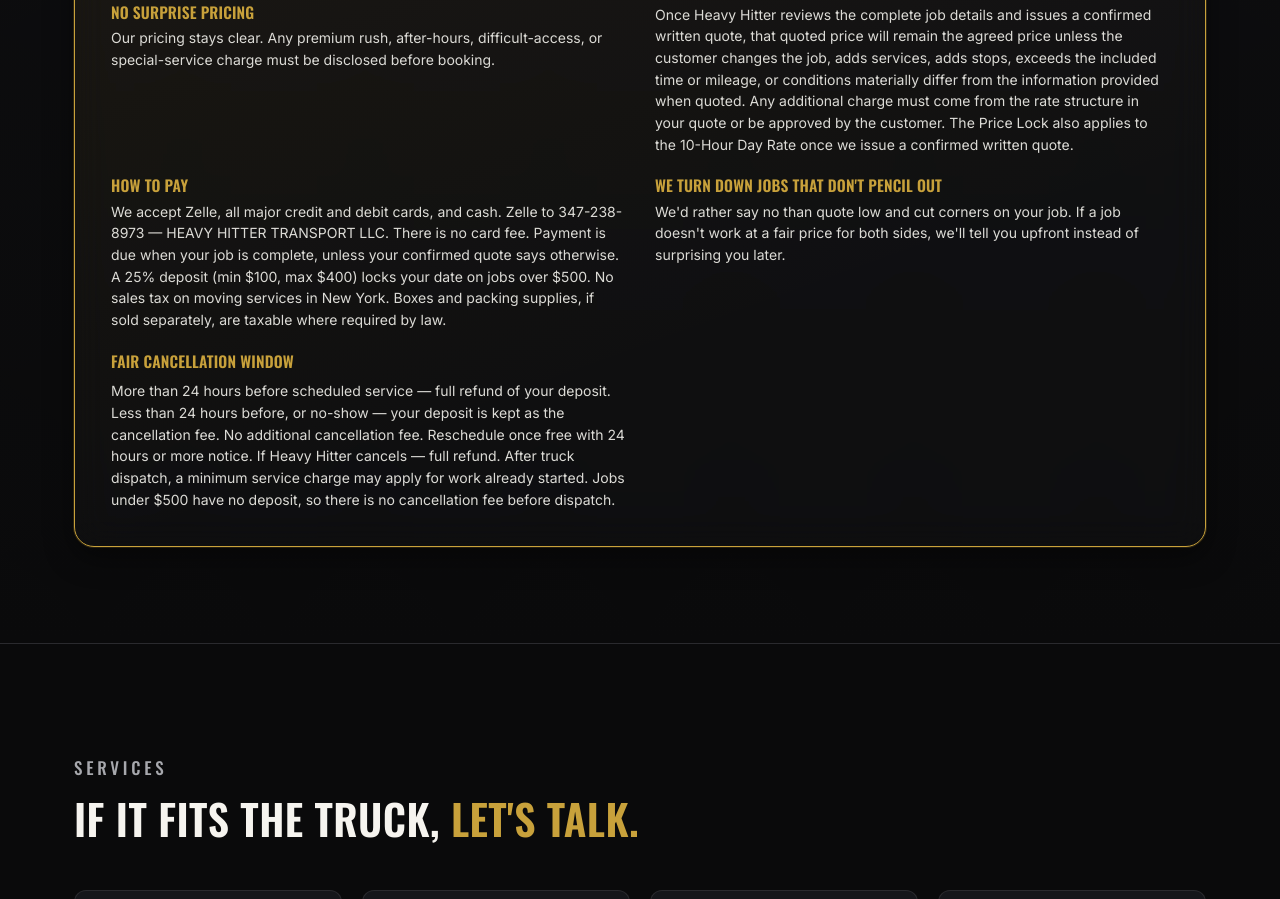
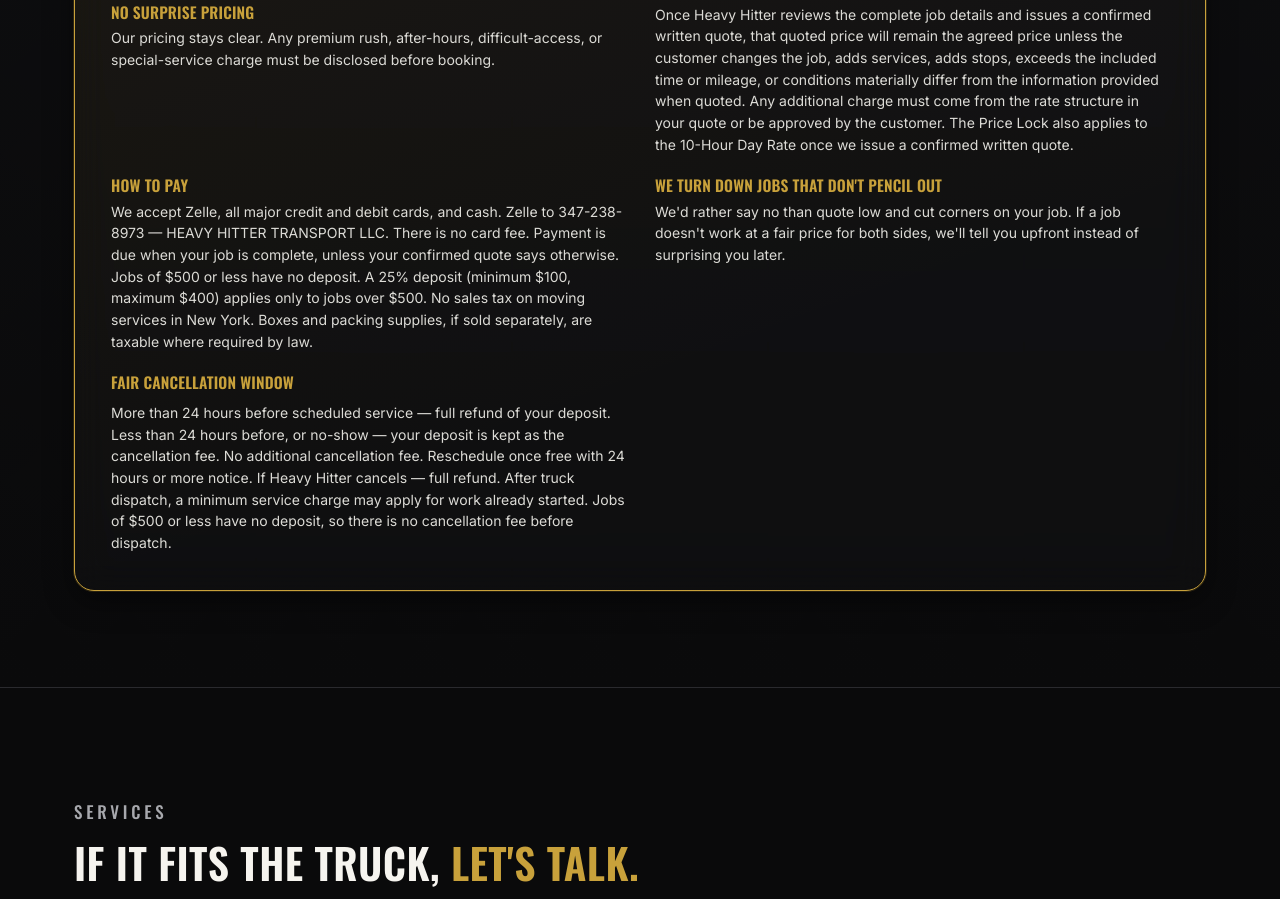
Before and after one commit to c4319454/heavy-hitter-transport, a plain HTML site: page index.html in a window 1280 px wide. Shown: the part 6695-7594 px from the top of the page. Drawn offline with nearby package versions, Linux system fonts and the light colour scheme.

Commit message:
Publish approved Terms/tax/card-fee updates: index.html

```diff
--- a/index.html
+++ b/index.html
@@ -483,7 +483,7 @@
           </div>
           <div class="guarantee-item">
             <h4>How to Pay</h4>
-            <p>We accept Zelle, all major credit and debit cards, and cash. Zelle to 347-238-8973 &mdash; HEAVY HITTER TRANSPORT LLC. There is no card fee. Payment is due when your job is complete, unless your confirmed quote says otherwise. A 25% deposit (min $100, max $400) locks your date on jobs over $500. No sales tax on moving services in New York. Boxes and packing supplies, if sold separately, are taxable where required by law.</p>
+            <p>We accept Zelle, all major credit and debit cards, and cash. Zelle to 347-238-8973 &mdash; HEAVY HITTER TRANSPORT LLC. There is no card fee. Payment is due when your job is complete, unless your confirmed quote says otherwise. Jobs of $500 or less have no deposit. A 25% deposit (minimum $100, maximum $400) applies only to jobs over $500. No sales tax on moving services in New York. Boxes and packing supplies, if sold separately, are taxable where required by law.</p>
           </div>
           <div class="guarantee-item">
             <h4>We Turn Down Jobs That Don't Pencil Out</h4>
@@ -492,7 +492,7 @@
           </div>
           <div class="guarantee-item">
             <h4>Fair Cancellation Window</h4>
-            <p class="cancel-note">More than 24 hours before scheduled service — full refund of your deposit. Less than 24 hours before, or no-show — your deposit is kept as the cancellation fee. No additional cancellation fee. Reschedule once free with 24 hours or more notice. If Heavy Hitter cancels — full refund. After truck dispatch, a minimum service charge may apply for work already started. Jobs under $500 have no deposit, so there is no cancellation fee before dispatch.</p>
+            <p class="cancel-note">More than 24 hours before scheduled service — full refund of your deposit. Less than 24 hours before, or no-show — your deposit is kept as the cancellation fee. No additional cancellation fee. Reschedule once free with 24 hours or more notice. If Heavy Hitter cancels — full refund. After truck dispatch, a minimum service charge may apply for work already started. Jobs of $500 or less have no deposit, so there is no cancellation fee before dispatch.</p>
           </div>
         </div>
       </div>
@@ -1360,7 +1360,7 @@
         </div>
         <div class="faq-item">
           <button class="faq-q" aria-expanded="false">Do I need to pay a deposit? <span class="plus">+</span></button>
-          <div class="faq-a"><p>Yes, on jobs over $500 we take a 25% deposit to lock your date &mdash; minimum $100, maximum $400. For example, a $995 job is a $249 deposit, a $1,495 job is a $374 deposit. The deposit counts toward your total, it is not an extra fee. Cancel more than 24 hours before your scheduled service and you get a full refund. Cancel under 24 hours or no-show and the deposit is kept. You can reschedule once free with 24 hours or more notice. If we cancel, you get a full refund.</p></div>
+          <div class="faq-a"><p>Jobs of $500 or less have no deposit. A 25% deposit (minimum $100, maximum $400) applies only to jobs over $500. The deposit locks your date. For example, a $995 job is a $249 deposit, a $1,495 job is a $374 deposit. The deposit counts toward your total, it is not an extra fee. Cancel more than 24 hours before your scheduled service and you get a full refund. Cancel under 24 hours or no-show and the deposit is kept. You can reschedule once free with 24 hours or more notice. If we cancel, you get a full refund.</p></div>
         </div>
         <div class="faq-item">
           <button class="faq-q" aria-expanded="false">Is there sales tax? <span class="plus">+</span></button>
```
